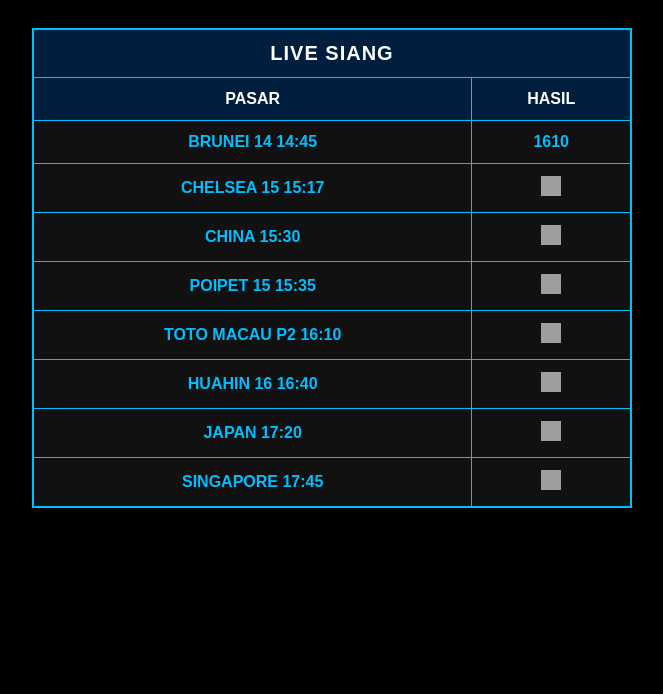
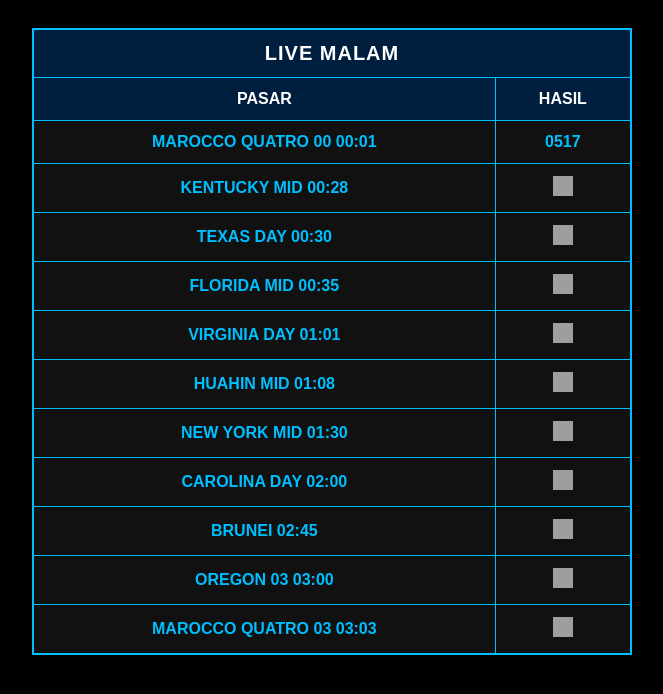
Before and after one commit to bebekyellow21-hash/livegema, a plain HTML site: page index.html in a window 1280 px wide. Shown: the whole page, without its empty margins (308-971 px from the left). Drawn offline with Linux system fonts and the light colour scheme; grey boxes are pictures that could not be loaded.

Commit message:
Update index.html

```diff
--- a/index.html
+++ b/index.html
@@ -52,7 +52,7 @@
   <table>
     <!-- Judul -->
     <tr>
-      <th class="judul" colspan="2">LIVE SIANG</th>
+      <th class="judul" colspan="2">LIVE MALAM</th>
     </tr>
     <!-- Header -->
     <tr>
@@ -60,14 +60,17 @@
       <th>Hasil</th>
     </tr>
     <!-- Data -->
-<tr><td>BRUNEI 14 14:45</td><td>1610</td></tr>
-    <tr><td>CHELSEA 15 15:17</td><td class="loading"><img src="https://i.gifer.com/ZZ5H.gif" alt="loading"></td></tr>
-<tr><td>CHINA 15:30</td><td class="loading"><img src="https://i.gifer.com/ZZ5H.gif" alt="loading"></td></tr>
-    <tr><td>POIPET 15 15:35</td><td class="loading"><img src="https://i.gifer.com/ZZ5H.gif" alt="loading"></td></tr>
-<tr><td>TOTO MACAU P2 16:10</td><td class="loading"><img src="https://i.gifer.com/ZZ5H.gif" alt="loading"></td></tr>
-    <tr><td>HUAHIN 16 16:40</td><td class="loading"><img src="https://i.gifer.com/ZZ5H.gif" alt="loading"></td></tr>
-    <tr><td>JAPAN 17:20</td><td class="loading"><img src="https://i.gifer.com/ZZ5H.gif" alt="loading"></td></tr>
-    <tr><td>SINGAPORE 17:45</td><td class="loading"><img src="https://i.gifer.com/ZZ5H.gif" alt="loading"></td></tr>
+<tr><td>MAROCCO QUATRO 00 00:01</td><td>0517</td></tr>
+    <tr><td>KENTUCKY MID 00:28</td><td class="loading"><img src="https://i.gifer.com/ZZ5H.gif" alt="loading"></td></tr>
+<tr><td>TEXAS DAY 00:30</td><td class="loading"><img src="https://i.gifer.com/ZZ5H.gif" alt="loading"></td></tr>
+    <tr><td>FLORIDA MID 00:35</td><td class="loading"><img src="https://i.gifer.com/ZZ5H.gif" alt="loading"></td></tr>
+<tr><td>VIRGINIA DAY 01:01</td><td class="loading"><img src="https://i.gifer.com/ZZ5H.gif" alt="loading"></td></tr>
+    <tr><td>HUAHIN MID 01:08</td><td class="loading"><img src="https://i.gifer.com/ZZ5H.gif" alt="loading"></td></tr>
+    <tr><td>NEW YORK MID 01:30</td><td class="loading"><img src="https://i.gifer.com/ZZ5H.gif" alt="loading"></td></tr>
+    <tr><td>CAROLINA DAY 02:00</td><td class="loading"><img src="https://i.gifer.com/ZZ5H.gif" alt="loading"></td></tr>
+    <tr><td>BRUNEI 02:45</td><td class="loading"><img src="https://i.gifer.com/ZZ5H.gif" alt="loading"></td></tr>
+    <tr><td>OREGON 03 03:00</td><td class="loading"><img src="https://i.gifer.com/ZZ5H.gif" alt="loading"></td></tr>
+<tr><td>MAROCCO QUATRO 03 03:03</td><td class="loading"><img src="https://i.gifer.com/ZZ5H.gif" alt="loading"></td></tr>
   </table>
 </body>
 </html>
```
